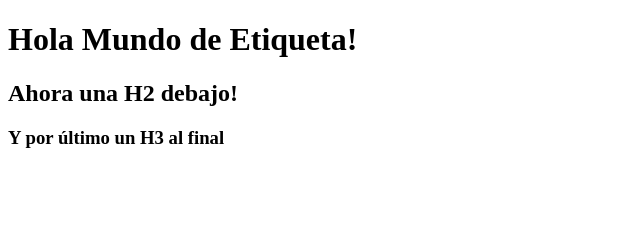
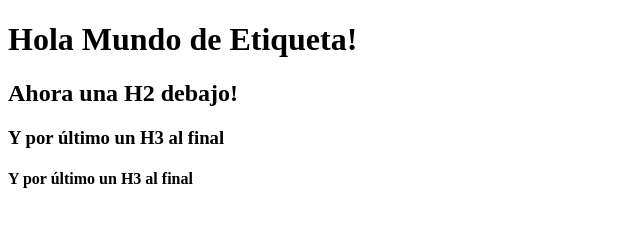
Before and after one commit to CesarR-512/test-repo, a plain HTML site: page index.html in a window 1280 px wide. Shown: the whole page, without its empty margins (0-640 px from the left). Drawn offline with Linux system fonts and the light colour scheme.

Commit message:
h4 por último

```diff
--- a/index.html
+++ b/index.html
@@ -9,5 +9,6 @@
     <h1>Hola Mundo de Etiqueta!</h1>
     <h2>Ahora una H2 debajo!</h2>
     <h3>Y por último un H3 al final</h3>
+    <h4>Y por último un H3 al final</h4>
 </body>
 </html>
```
